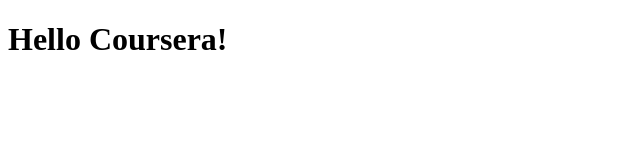
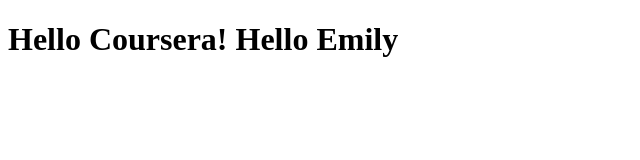
Before and after one commit to hezi21/coursera-test, a plain HTML site: page site/index.html in a window 1280 px wide. Shown: the whole page, without its empty margins (0-640 px from the left). Drawn offline with Linux system fonts and the light colour scheme.

Commit message:
Small addition to our page content.

```diff
--- a/site/index.html
+++ b/site/index.html
@@ -4,6 +4,6 @@
 	<title>Hello Coursera!</title>
 </head>
 <body>
-<h1>Hello Coursera!</h1>
+<h1>Hello Coursera! Hello Emily</h1>
 </body>
 </html>
```
